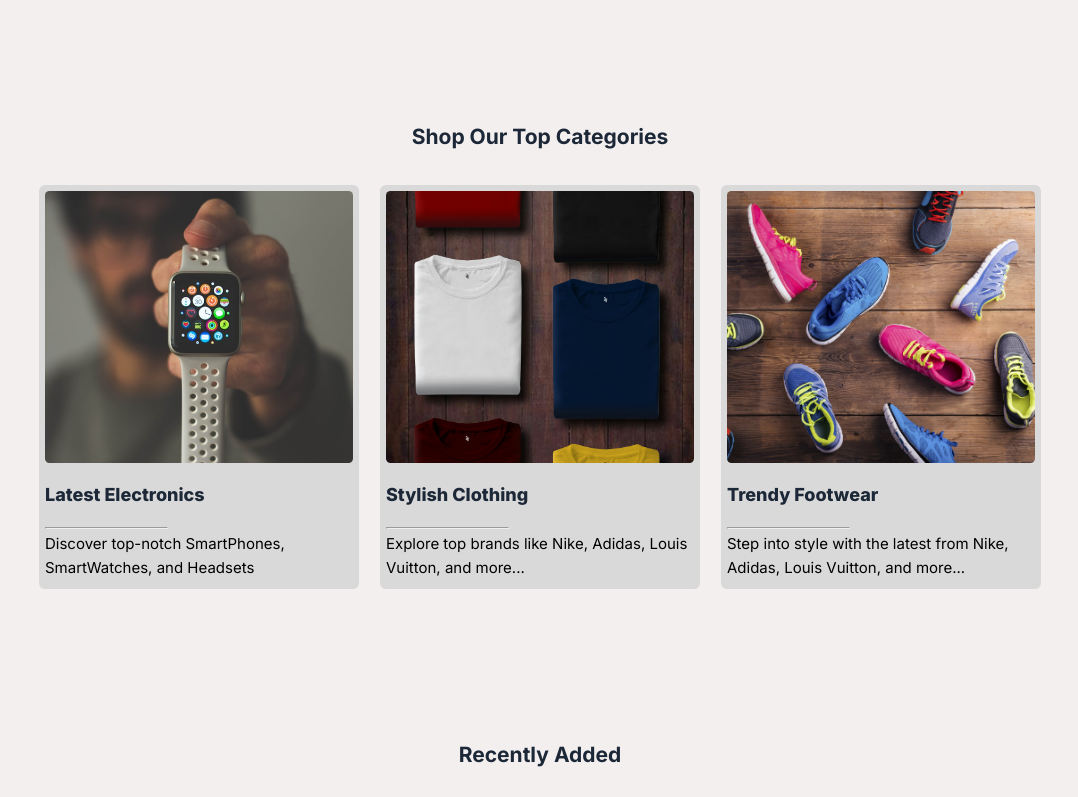
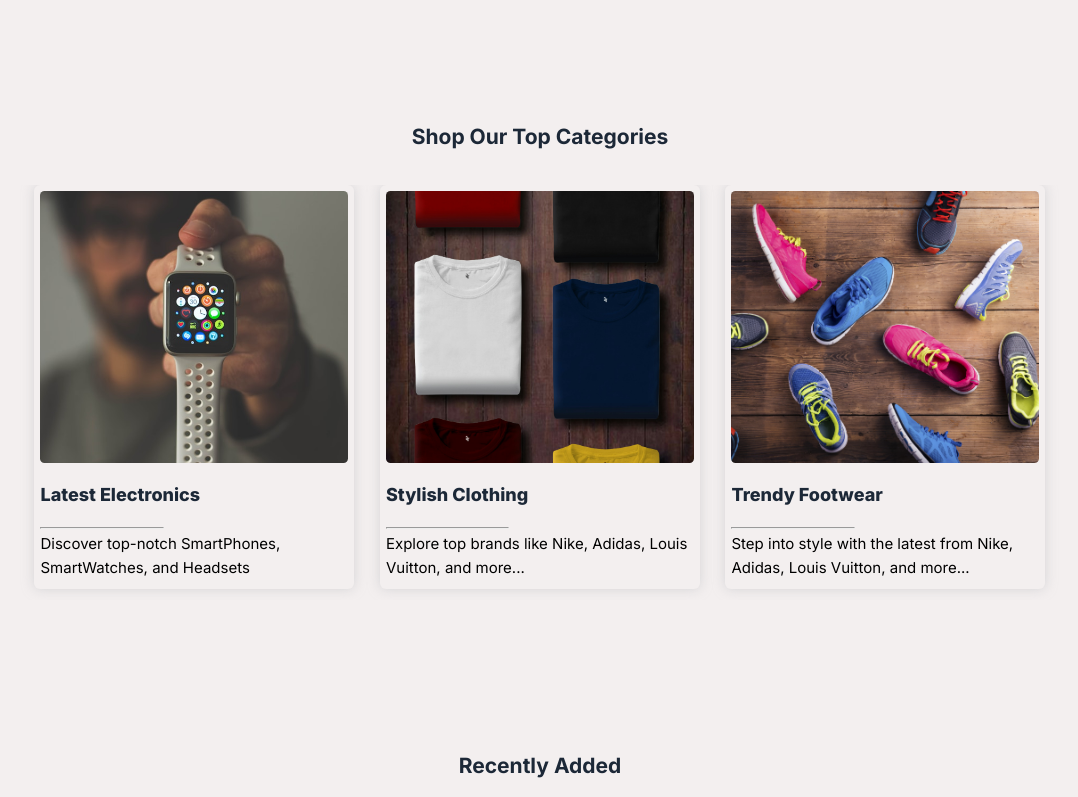
Before and after one commit to Poshorder/poshorder, a Vue app: page / in a window 1280 px wide. Shown: the part 679-1476 px from the top of the page, without its empty margins (100-1178 px from the left). Built offline with nearby package versions, Linux system fonts and the light colour scheme.

Commit message:
Some changes

```diff
--- a/src/assets/base.css
+++ b/src/assets/base.css
@@ -25,6 +25,27 @@
   font-weight: normal;
 }
 
+/* width */
+::-webkit-scrollbar {
+  width: 10px;
+}
+
+/* Track */
+::-webkit-scrollbar-track {
+  background: #f1f1f1;
+}
+
+/* Handle */
+::-webkit-scrollbar-thumb {
+  background: #888;
+
+}
+
+/* Handle on hover */
+::-webkit-scrollbar-thumb:hover {
+  background: #555;
+  border-radius: 0.5em;
+}
 body {
   min-height: 100vh;
   overflow-x: hidden;
--- a/src/assets/main.css
+++ b/src/assets/main.css
@@ -27,7 +27,8 @@
   align-items: center;
   overflow-x: scroll;
   overflow-y: hidden;
-  gap: 1.4em;
+  gap: 1.7em;
+  padding-bottom: 0.7em;
   margin: 0.7em auto;
 }
 
@@ -47,7 +48,8 @@
   gap: 3em;
   border-radius: 0.4em;
   overflow: hidden;
-  background-color: #d9d9d9;
+  background-color: var(--color-background);
+  box-shadow: 0 0 0.8em rgba(183,185,190,0.5);
   padding: 0.4em;
 
 }
```
